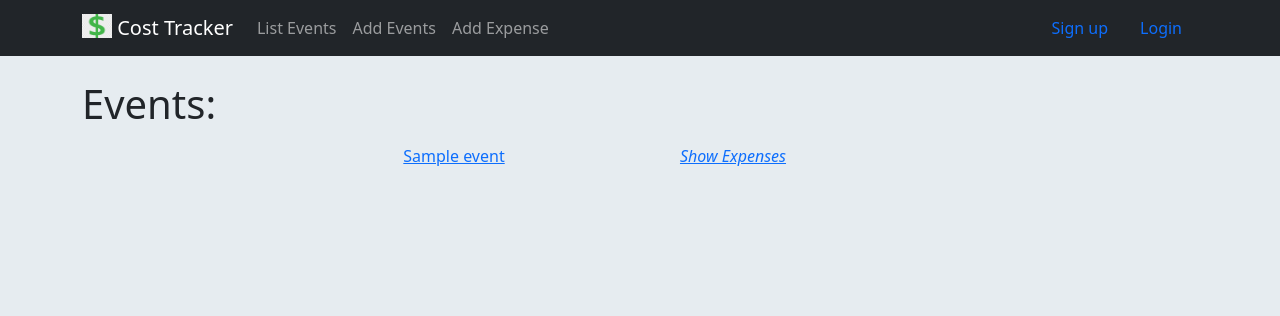
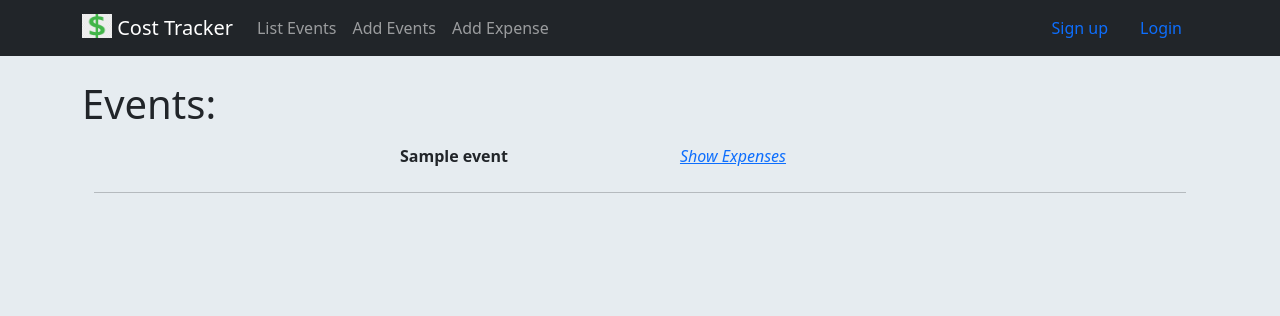
Before and after one commit to ramasrini1/rsCostTrackerHeroku, a Flask app: page /events/list in a window 1280 px wide. Shown: the top 316 px of the page. Run offline with Flask 2, Linux system fonts and the light colour scheme; tables that the repository leaves empty hold one stand-in row (values such as "Sample post").

Commit message:
added styling

```diff
--- a/templates/base.html
+++ b/templates/base.html
@@ -38,12 +38,12 @@
           </ul>
           {% if not g.user %}
           <div class="d-flex"><a class="nav-link" href="/signup">Sign up</a></div>
-          <div class="d-flex"><a class="nav-link" href="/signup">Login</a></div>
+          <div class="d-flex"><a class="nav-link" href="/login">Login</a></div>
           {% else %}
           <div class="d-flex">
             <a class="nav-link" href="/signup">
             <img src="/static/images/user.svg" width="30" height="24" alt="{{ g.user.username }}">{{g.user.username}}</a></div>
-          <div class="d-flex"><a class="nav-link" href="/signup">Logout</a></div>
+          <div class="d-flex"><a class="nav-link" href="/logout">Logout</a></div>
           {% endif %}
         </div>
       </div>
--- a/templates/events/event_list.html
+++ b/templates/events/event_list.html
@@ -1,23 +1,20 @@
 {% extends 'base.html' %}
 {% block content %}
-    <h1>Events:</h1>
-    <div align="center" class="container">
+  <h1>Events:</h1>
+  <div  align="center" class="container">
     {% for event in events %}
     <div class="row justify-content-md-center">
-      <div class="col-sm-1  col-md-2 mt-2">
+      <div class="col-md-2 mt-2">
+        <b>{{ event.evt_name }}</b>
       </div>
-      <div class="col-sm-4  col-md-2 mt-2">
-        <a href="">{{ event.evt_name }}</a>
+      <div class="col-md-4  mt-2">
+        <a  href="/event/expenses/{{event.id}}"><i>Show Expenses</a></i></a>
       </div>
-      <div class="col-sm-4  col-md-4 mt-2">
-        <a href="/event/expenses/{{event.id}}"><i>Show Expenses</a></i></a>
+      <div class="w-100 mt-2"><hr></div>
 
-      </div>
-      <div class="col-sm-1  col-md-2 mt-2">
-      </div>
     </div>
     {% endfor %}
-    </div>
+  </div>
 
 
 
```
